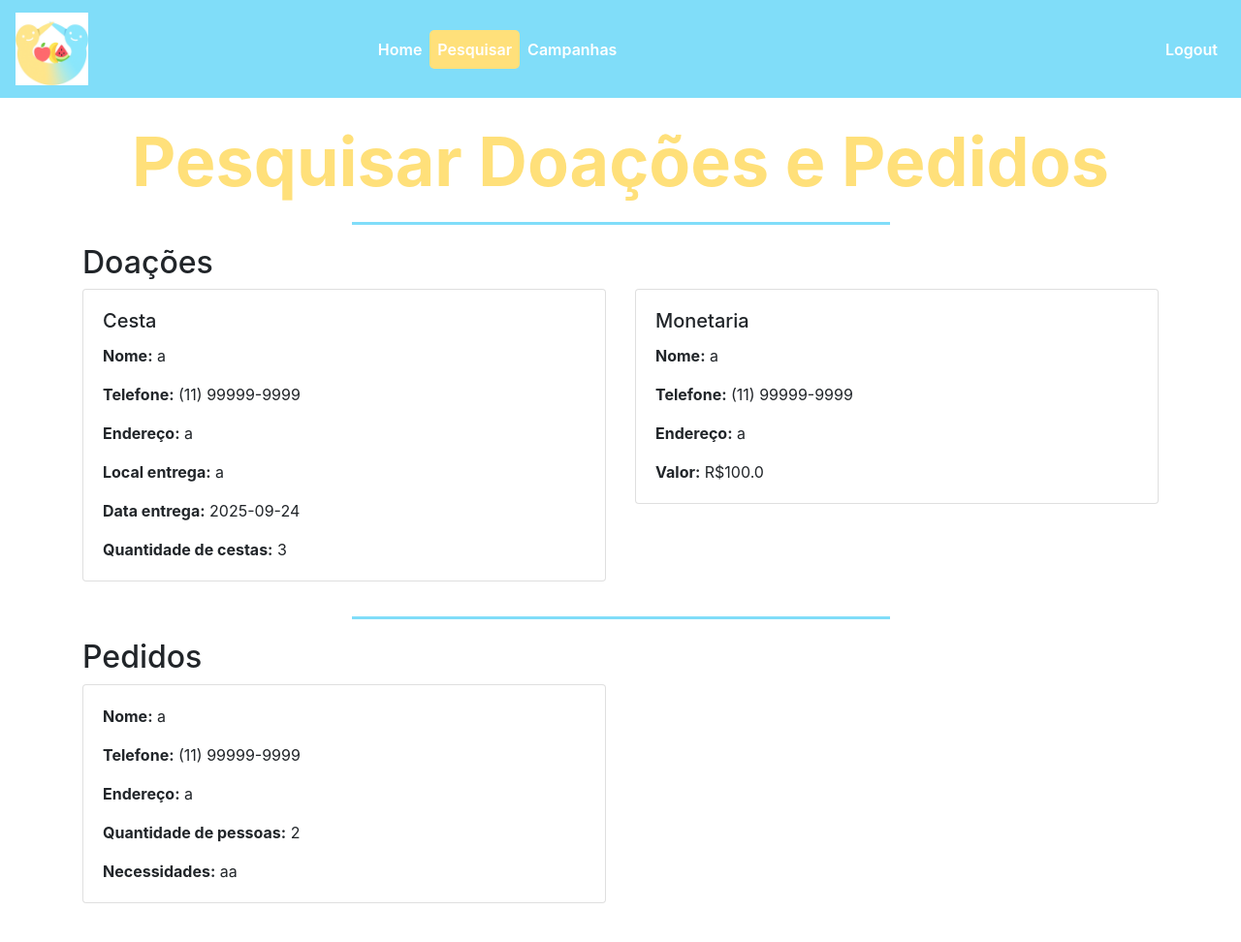
After one commit to Rasads7/SOSComida, a Flask app: page /pesquisar in a window 1280 px wide. The commit adds this page. Shown: the whole page at 97% size. Run offline with Flask 3, Linux system fonts and the light colour scheme; a user stored in the database is signed in; some libraries are stand-ins or nearby versions.

Commit message:
PrimeiraPartePesquisa

```diff
--- a/main.py
+++ b/main.py
@@ -1,6 +1,6 @@
 from flask import Flask, render_template, request, redirect, url_for
 from flask_login import LoginManager, login_user, login_required, logout_user, current_user
-from models import Usuario, Campanha
+from models import Usuario, Campanha, Doacao, Pedido
 from db import db
 import hashlib
 
@@ -42,7 +42,7 @@ def login():
 
         user = db.session.query(Usuario).filter_by(email=email, senha=hash(senha)).first()
         if not user:
-            return 'Email ou senha incorretos'
+            return render_template('login.html', errologin="Email ou senha incorretos")
 
         login_user(user)
         return redirect(url_for('home'))
@@ -58,7 +58,7 @@ def registrar():
 
         existente = db.session.query(Usuario).filter_by(email=email).first()
         if existente:
-            return 'Este email já está cadastrado.'
+            return render_template('registrar.html', erroregistrar="Email Já registrado")
 
         novo_usuario = Usuario(nome=nome, email=email, senha=hash(senha))
         db.session.add(novo_usuario)
@@ -74,56 +74,6 @@ def logout():
     logout_user()
     return redirect(url_for('home'))
 
-@app.route('/formulariodoar', methods=['GET', 'POST'])
-@login_required
-def formulariodoar():
-    if request.method == 'GET':
-        return render_template('formulariodoar.html')
-
-    tipo = request.form['tipoFormDoar']
-    nome = request.form['nomeFormDoar']
-    telefone = request.form['telefoneFormDoar']
-    endereco = request.form['enderecoFormDoar']
-
-    if tipo == 'cesta':
-        local_entrega = request.form.get('local_entregaFormDoar', '')
-        data_entrega = request.form.get('data_entregaFormDoar', '')
-        qtd_cestas = request.form.get('qtd_cestasFormDoar', '1')
-        return (
-            f'Cesta(s) registrada(s) para {nome}. '
-            f'Quantidade: {qtd_cestas}. '
-            f'Entrega em: {local_entrega} na data {data_entrega}.'
-        )
-
-    elif tipo == 'monetaria':
-        valor_predefinido = request.form['valor_predefinido']
-        forma_pagamento = request.form['forma_pagamentoFormDoar']
-
-        if valor_predefinido == 'outro':
-            valor = request.form.get('valorFormDoar', '0')
-        else:
-            valor = valor_predefinido
-
-        if forma_pagamento == 'pix':
-            return f'Doação monetária via PIX de R${valor} registrada para {nome}.'
-        elif forma_pagamento == 'cartao':
-            nome_cartao = request.form['nome_cartaoFormDoar']
-            numero_cartao = request.form['numero_cartaoFormDoar']
-            validade_cartao = request.form['validade_cartaoFormDoar']
-            cvv_cartao = request.form['cvv_cartaoFormDoar']
-            final_cartao = numero_cartao[-4:] if len(numero_cartao) >= 4 else '****'
-            return (
-                f'Doação monetária via Cartão de R${valor} registrada para {nome}. '
-                f'Cartão final {final_cartao}.'
-            )
-
-
-        return 'Forma de pagamento inválida'
-
-    return 'Tipo de doação inválido'
-
-
-
 @app.route('/formularioreceber', methods=['GET', 'POST'])
 @login_required
 def formularioreceber():
@@ -134,16 +84,82 @@ def formularioreceber():
         nome = request.form['nomeFormReceber']
         telefone = request.form['telefoneFormReceber']
         endereco = request.form['enderecoFormReceber']
-        qtd_pessoas = request.form['qtd_pessoasFormReceber']
+        qtd_pessoas = int(request.form['qtd_pessoasFormReceber'])
         necessidades = request.form['necessidadesFormReceber']
 
-        return f'Cadastro para receber doação: {nome}, {telefone}, {endereco}, {qtd_pessoas} pessoas. Necessidades: {necessidades}'
+        novo_pedido = Pedido(
+            nome=nome,
+            telefone=telefone,
+            endereco=endereco,
+            qtd_pessoas=qtd_pessoas,
+            necessidades=necessidades
+        )
 
-@app.route('/solicitar_campanha', methods=['GET', 'POST'])
+        db.session.add(novo_pedido)
+        db.session.commit()
+        return redirect(url_for('pesquisar'))
+
+@app.route('/formulariodoar', methods=['GET', 'POST'])
 @login_required
-def solicitar_campanha():
+def formulariodoar():
     if request.method == 'GET':
-        return render_template('solicitar_campanha.html')
+        return render_template('formulariodoar.html')
+
+    elif request.method == 'POST':
+        tipo = request.form['tipoFormDoar']
+        nome = request.form['nomeFormDoar']
+        telefone = request.form['telefoneFormDoar']
+        endereco = request.form['enderecoFormDoar']
+
+        if tipo == 'cesta':
+            print("TIPO CESTA SELECIONADO")
+            local_entrega = request.form.get('local_entregaFormDoar') or None
+            data_entrega = request.form.get('data_entregaFormDoar') or None
+            qtd_cestas = request.form.get('qtd_cestasFormDoar') or 1
+
+            try:
+                qtd_cestas = int(qtd_cestas)
+            except ValueError:
+                qtd_cestas = 1
+
+            print("LOCAL ENTREGA:", local_entrega)
+            print("DATA ENTREGA:", data_entrega)
+            print("QTD CESTAS:", qtd_cestas)
+
+            nova_doacao = Doacao(
+                tipo='cesta',
+                nome=nome,
+                telefone=telefone,
+                endereco=endereco,
+                local_entrega=local_entrega,
+                data_entrega=data_entrega,
+                qtd_cestas=qtd_cestas
+            )
+
+        elif tipo == 'monetaria':
+            valor_predefinido = request.form.get('valor_predefinido')
+            if valor_predefinido == 'outro':
+                valor = float(request.form.get('valorFormDoar', '0'))
+            else:
+                valor = float(valor_predefinido)
+
+            nova_doacao = Doacao(
+                tipo='monetaria',
+                nome=nome,
+                telefone=telefone,
+                endereco=endereco,
+                valor=valor,
+            )
+
+        db.session.add(nova_doacao)
+        db.session.commit()
+        return redirect(url_for('pesquisar'))
+
+@app.route('/solicitarcampanha', methods=['GET', 'POST'])
+@login_required
+def solicitarcampanha():
+    if request.method == 'GET':
+        return render_template('solicitarcampanha.html')
 
     elif request.method == 'POST':
         titulo = request.form['titulo']
@@ -160,6 +176,13 @@ def solicitar_campanha():
 
         return redirect(url_for('campanhas'))
 
+@app.route('/pesquisar')
+@login_required
+def pesquisar():
+    doacoes = db.session.query(Doacao).all()
+    pedidos = db.session.query(Pedido).all()
+    return render_template('pesquisar.html', doacoes=doacoes, pedidos=pedidos)
+
 if __name__ == '__main__':
     with app.app_context():
         db.create_all()
--- a/templates/homesemlogin.html
+++ b/templates/homesemlogin.html
@@ -39,9 +39,9 @@
 
     <div class="botoes-doacao">
 
-            <a class="btn-doacao" href="{{ url_for('login') }}">Fazer Login</a>
+            <a class="btn-doacao" href="{{ url_for('login') }}">Entrar</a>
 
-            <a class="btn-doacao" href="{{ url_for('registrar') }}">Registre-se</a>
+            <a class="btn-doacao" href="{{ url_for('registrar') }}">Criar Minha Conta</a>
 
     </div>
 
--- /dev/null
+++ b/templates/pesquisar.html
@@ -0,0 +1,89 @@
+<!DOCTYPE html>
+<html lang="pt-br">
+<head>
+  <meta charset="UTF-8">
+  <title>Pesquisar - SOS Comida</title>
+  <meta name="viewport" content="width=device-width, initial-scale=1.0">
+  <link href="https://stackpath.bootstrapcdn.com/bootstrap/4.5.2/css/bootstrap.min.css" rel="stylesheet">
+  <link rel="stylesheet" href="{{ url_for('static', filename='style.css') }}">
+</head>
+
+<header>
+  <nav class="navbar navbar-expand-lg navbar-light" id="barranav">
+    <a class="navbar-brand" href="{{ url_for('home') }}">
+      <img src="{{ url_for('static', filename='logo.png') }}" alt="SOS Comida" id="logo-navbar">
+    </a>
+    <div class="collapse navbar-collapse" id="navbarNav">
+      <ul class="navbar-nav mx-auto">
+        <li class="nav-item"><a class="nav-link" href="{{ url_for('home') }}">Home</a></li>
+        <li class="nav-item active"><a class="nav-link" href="{{ url_for('pesquisar') }}">Pesquisar</a></li>
+        <li class="nav-item"><a class="nav-link" href="{{ url_for('campanhas') }}">Campanhas</a></li>
+      </ul>
+      <ul class="navbar-nav ml-auto">
+        <li class="nav-item"><a class="nav-link" href="{{ url_for('logout') }}">Logout</a></li>
+      </ul>
+    </div>
+  </nav>
+</header>
+
+<body>
+  <div class="container py-4">
+    <h1>Pesquisar Doações e Pedidos</h1>
+    <hr>
+
+    <h2>Doações</h2>
+    {% if doacoes %}
+      <div class="row">
+        {% for doacao in doacoes %}
+          <div class="col-md-6">
+            <div class="card mb-3">
+              <div class="card-body">
+                <h5 class="card-title">{{ doacao.tipo|capitalize }}</h5>
+                <p class="card-text"><strong>Nome:</strong> {{ doacao.nome }}</p>
+                <p class="card-text"><strong>Telefone:</strong> {{ doacao.telefone }}</p>
+                <p class="card-text"><strong>Endereço:</strong> {{ doacao.endereco }}</p>
+                {% if doacao.tipo == 'cesta' %}
+                  <p class="card-text"><strong>Local entrega:</strong> {{ doacao.local_entrega }}</p>
+                  <p class="card-text"><strong>Data entrega:</strong> {{ doacao.data_entrega }}</p>
+                  <p class="card-text"><strong>Quantidade de cestas:</strong> {{ doacao.qtd_cestas }}</p>
+                {% elif doacao.tipo == 'monetaria' %}
+                  <p class="card-text"><strong>Valor:</strong> R${{ doacao.valor }}</p>
+                {% endif %}
+              </div>
+            </div>
+          </div>
+        {% endfor %}
+      </div>
+    {% else %}
+      <p>Nenhuma doação cadastrada ainda.</p>
+    {% endif %}
+
+    <hr>
+
+    <h2>Pedidos</h2>
+    {% if pedidos %}
+      <div class="row">
+        {% for pedido in pedidos %}
+          <div class="col-md-6">
+            <div class="card mb-3">
+              <div class="card-body">
+                <p class="card-text"><strong>Nome:</strong> {{ pedido.nome }}</p>
+                <p class="card-text"><strong>Telefone:</strong> {{ pedido.telefone }}</p>
+                <p class="card-text"><strong>Endereço:</strong> {{ pedido.endereco }}</p>
+                <p class="card-text"><strong>Quantidade de pessoas:</strong> {{ pedido.qtd_pessoas }}</p>
+                <p class="card-text"><strong>Necessidades:</strong> {{ pedido.necessidades }}</p>
+              </div>
+            </div>
+          </div>
+        {% endfor %}
+      </div>
+    {% else %}
+      <p>Nenhum pedido registrado ainda.</p>
+    {% endif %}
+  </div>
+
+  <script src="https://code.jquery.com/jquery-3.5.1.slim.min.js"></script>
+  <script src="https://cdn.jsdelivr.net/npm/@popperjs/core@2.5.4/dist/umd/popper.min.js"></script>
+  <script src="https://stackpath.bootstrapcdn.com/bootstrap/4.5.2/js/bootstrap.min.js"></script>
+</body>
+</html>
```
Also changed, not shown: models.py (+22 -0 lines), templates/campanhas.html (+5 -26 lines), templates/formulariodoar.html (+57 -21 lines), templates/formularioreceber.html (+12 -6 lines), templates/homecomlogin.html (+4 -6 lines), templates/login.html (+7 -0 lines), templates/registrar.html (+7 -0 lines), templates/solicitar_campanha.html (deleted, +0 -80 lines), templates/solicitarcampanha.html (added, +78 -0 lines), instance/database.db.
